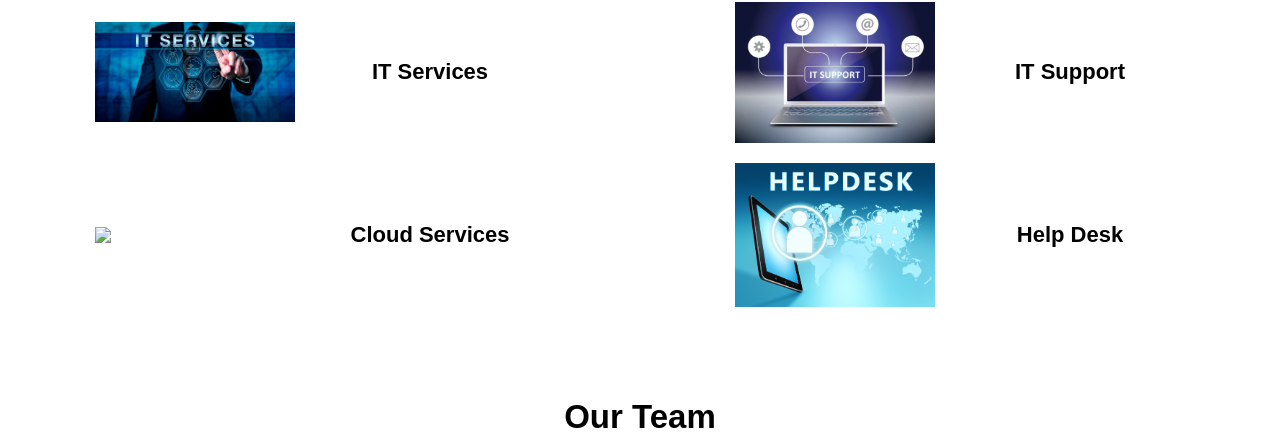
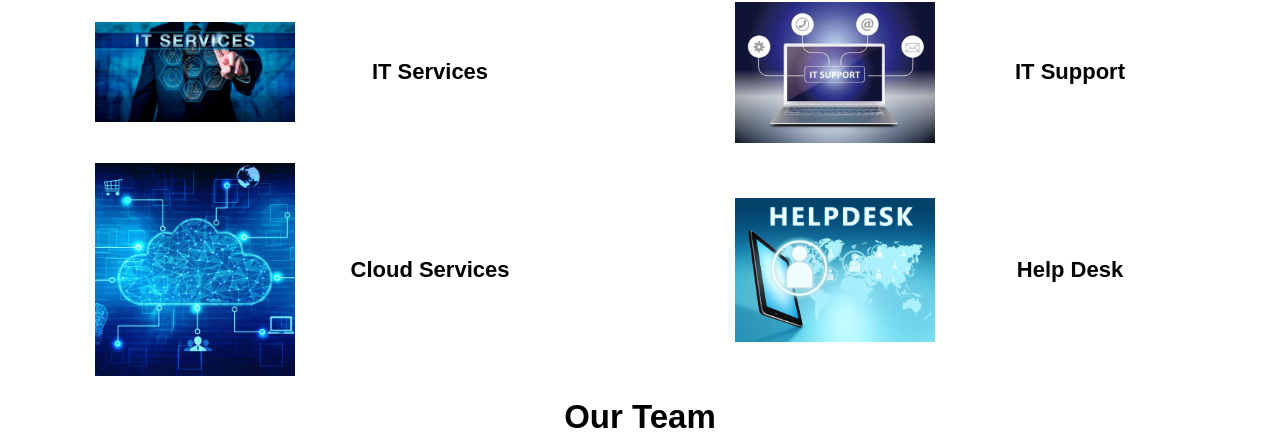
Before and after one commit to s-muel/companyHomePage, a plain HTML site: page index.html in a window 1280 px wide. Shown: the part 872-1311 px from the top of the page. Drawn offline with Linux system fonts and the light colour scheme; a web font is replaced by a local one.

Commit message:
image changes

```diff
--- a/index.html
+++ b/index.html
@@ -51,7 +51,7 @@
             <span>IT Support</span>
           </div>
           <div class="company">
-            <img src="resources/images/cloudServices.jpg." />
+            <img src="resources/images/cloudServices.jpg" />
             <span>Cloud Services</span>
           </div>
           <div class="company">
```
